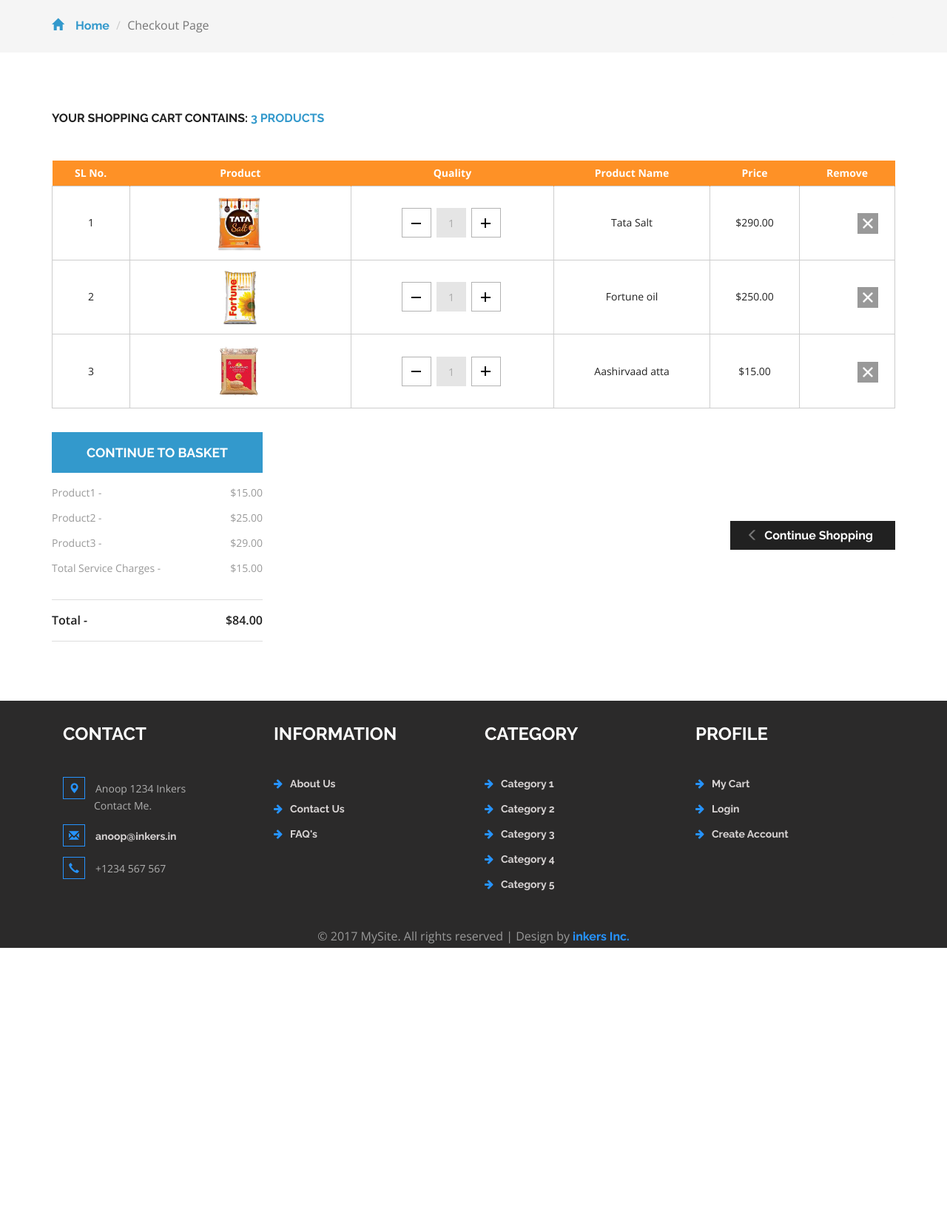
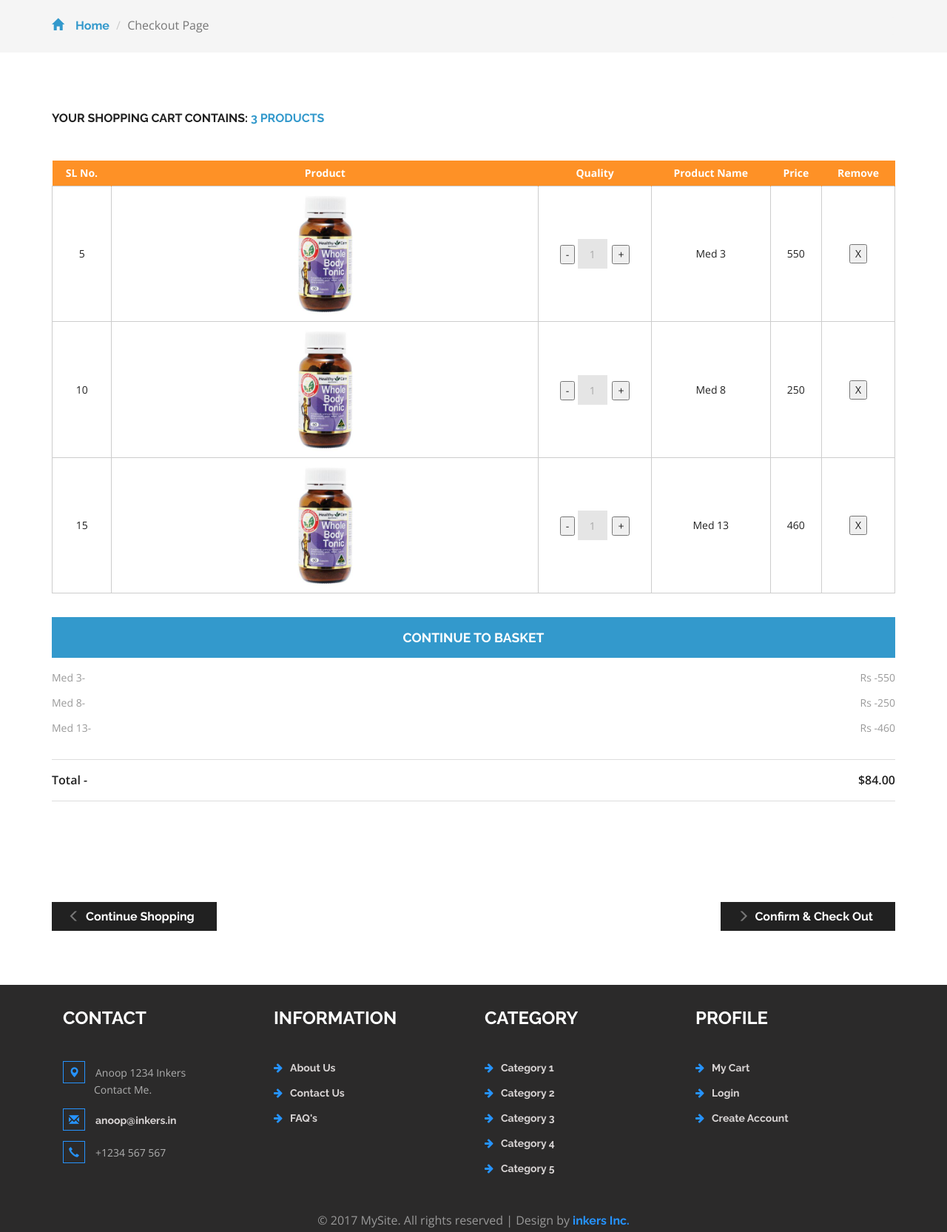
Before and after one commit to inkersgithub/Pharm, a PHP site: page /checkout.php in a window 1280 px wide. Shown: the part 207-1872 px from the top of the page at 74% size. Before the commit the page ends 1488 px from the top, so only its background shows below. Run offline with PHP 8.4, Linux system fonts and the light colour scheme; data comes from the database, SQL or seed files in the repository; some libraries are stand-ins or nearby versions.

Commit message:
For mubarak

```diff
--- /dev/null
+++ b/cartremove.php
@@ -0,0 +1,6 @@
+<?php
+
+echo $_POST['pid'] ."<br />";
+$message = $_POST['pid'];
+echo "<script type='text/javascript'>alert('$message');</script>";
+?>
--- a/checkout.php
+++ b/checkout.php
@@ -173,123 +173,101 @@ Smartphone Compatible web template, free webdesigns for Nokia, Samsung, LG, Sony
 							<th>Remove</th>
 						</tr>
 					</thead>
-					<tr class="rem1">
-						<td class="invert">1</td>
-						<td class="invert-image"><a href="single.html"><img src="images/1.png" alt=" " class="img-responsive" /></a></td>
+					<?php
+					$sql = mysqli_query($con, "SELECT productid FROM cart");
+					$row = mysqli_num_rows($sql);
+					while ($row = mysqli_fetch_array($sql)){
+					$sn=0;
+					$sn=$sn+1;
+					$pid=$row['productid'];
+
+
+					$sql2 = mysqli_query($con, "SELECT * FROM products where id = '" . $pid. "'") or die(mysql_error());
+					$result = mysqli_num_rows($sql2);
+					$result = mysqli_fetch_array($sql2);
+
+
+			echo    '<tr id="rem'.$row['productid'].'" class="rem1">
+						<td class="invert">'.$row['productid'].'</td>
+						<td class="invert-image"><a href="single.html"><img src="'.$result['image'].'" alt=" " class="img-responsive" /></a></td>
 						<td class="invert">
 							 <div class="quantity">
 								<div class="quantity-select">
-									<div class="entry value-minus">&nbsp;</div>
+									<button id="minus'.$row['productid'].'" value="plus'.$row['productid'].'" >-</button>
 									<div class="entry value"><span>1</span></div>
-									<div class="entry value-plus active">&nbsp;</div>
+									<button id="plus'.$row['productid'].'" value="minus'.$row['productid'].'" >+</button>
 								</div>
 							</div>
 						</td>
-						<td class="invert">Tata Salt</td>
-
-						<td class="invert">$290.00</td>
+						<td class="invert">'.$result['name'].'</td>
+						<p id="demo'.$row['productid'].'"></p>
+						<td class="invert">'.$result['price'].'</td>
 						<td class="invert">
 							<div class="rem">
-								<div class="close1"> </div>
-							</div>
-							<script>$(document).ready(function(c) {
-								$('.close1').on('click', function(c){
-									$('.rem1').fadeOut('slow', function(c){
-										$('.rem1').remove();
-									});
+								<button id="button'.$row['productid'].'" value="button'.$row['productid'].'" >X</button>
+								<script>
+								$("#button'.$row['productid'].'").on("click", function() {
+										var pid = document.getElementById("button'.$row['productid'].'").value;
+
+										$("#rem'.$row['productid'].'").fadeOut("slow", function(c){
+										$("#rem'.$row['productid'].'").remove();
+										$("#rem2'.$row['productid'].'").remove();
+										$.post("cartremove.php", { pid: pid },
+										function(data){
+										$("#demo'.$row['productid'].'").html(data);
+										});
 									});
 								});
-						   </script>
-						</td>
-					</tr>
-					<tr class="rem2">
-						<td class="invert">2</td>
-						<td class="invert-image"><a href="single.html"><img src="images/2.png" alt=" " class="img-responsive" /></a></td>
-						<td class="invert">
-							 <div class="quantity">
-								<div class="quantity-select">
-									<div class="entry value-minus">&nbsp;</div>
-									<div class="entry value"><span>1</span></div>
-									<div class="entry value-plus active">&nbsp;</div>
-								</div>
+								</script>
 							</div>
 						</td>
-						<td class="invert">Fortune oil</td>
+					</tr>';
 
-						<td class="invert">$250.00</td>
-						<td class="invert">
-							<div class="rem">
-								<div class="close2"> </div>
-							</div>
-							<script>$(document).ready(function(c) {
-								$('.close2').on('click', function(c){
-									$('.rem2').fadeOut('slow', function(c){
-										$('.rem2').remove();
-									});
-									});
-								});
-						   </script>
-						</td>
-					</tr>
-					<tr class="rem3">
-						<td class="invert">3</td>
-						<td class="invert-image"><a href="single.html"><img src="images/3.png" alt=" " class="img-responsive" /></a></td>
-						<td class="invert">
-							 <div class="quantity">
-								<div class="quantity-select">
-									<div class="entry value-minus">&nbsp;</div>
-									<div class="entry value"><span>1</span></div>
-									<div class="entry value-plus active">&nbsp;</div>
-								</div>
-							</div>
-						</td>
-						<td class="invert">Aashirvaad atta</td>
+					$sn+1;
 
-						<td class="invert">$15.00</td>
-						<td class="invert">
-							<div class="rem">
-								<div class="close3"> </div>
-							</div>
-							<script>$(document).ready(function(c) {
-								$('.close3').on('click', function(c){
-									$('.rem3').fadeOut('slow', function(c){
-										$('.rem3').remove();
-									});
-									});
-								});
-						   </script>
-						</td>
-					</tr>
-								<!--quantity-->
-									<script>
-									$('.value-plus').on('click', function(){
-										var divUpd = $(this).parent().find('.value'), newVal = parseInt(divUpd.text(), 10)+1;
-										divUpd.text(newVal);
-									});
+					}
+					?>
 
-									$('.value-minus').on('click', function(){
-										var divUpd = $(this).parent().find('.value'), newVal = parseInt(divUpd.text(), 10)-1;
-										if(newVal>=1) divUpd.text(newVal);
-									});
-									</script>
-								<!--quantity-->
+
+
+
+
 				</table>
 			</div>
 			<div class="checkout-left">
 				<div class="checkout-left-basket">
 					<h4>Continue to basket</h4>
 					<ul>
-						<li>Product1 <i>-</i> <span>$15.00 </span></li>
-						<li>Product2 <i>-</i> <span>$25.00 </span></li>
-						<li>Product3 <i>-</i> <span>$29.00 </span></li>
-						<li>Total Service Charges <i>-</i> <span>$15.00</span></li>
-						<li>Total <i>-</i> <span>$84.00</span></li>
+
+
+						<?php
+
+						$sql = mysqli_query($con, "SELECT productid FROM cart");
+						$row = mysqli_num_rows($sql);
+						while ($row = mysqli_fetch_array($sql)){
+						$pid=$row['productid'];
+						$sql2 = mysqli_query($con, "SELECT * FROM products where id = '" . $pid. "'") or die(mysql_error());
+						$result = mysqli_num_rows($sql2);
+						$result = mysqli_fetch_array($sql2);
+
+
+					    echo	'<li id="rem2'.$row['productid'].'">'.$result['name'].'<i>-</i> <span>Rs -'.$result['price'].'</span></li>';
+
+						}   ?>
+
+						<li id="" class="checkout-total" style="font-size: 1em;color: #212121;">Total <i>-</i> <span>$84.00</span></li>
 					</ul>
 				</div>
-				<div class="checkout-right-basket">
+
+				<div class="clearfix"> </div>
+			</div>
+			<div>
+				<div style="float:left" class="checkout-right-basket">
 					<a href="single.html"><span class="glyphicon glyphicon-menu-left" aria-hidden="true"></span>Continue Shopping</a>
 				</div>
-				<div class="clearfix"> </div>
+				<div class="checkout-right-basket">
+					<a href="single.html"><span class="glyphicon glyphicon-menu-right" aria-hidden="true"></span>Confirm & Check Out</a>
+				</div>
 			</div>
 		</div>
 	</div>
@@ -367,17 +345,8 @@ Smartphone Compatible web template, free webdesigns for Nokia, Samsung, LG, Sony
 			});
 	</script>
 <!-- //here ends scrolling icon -->
-<script src="js/minicart.min.js"></script>
-<script>
-	// Mini Cart
-	paypal.minicart.render({
-		action: '#'
-	});
 
-	if (~window.location.search.indexOf('reset=true')) {
-		paypal.minicart.reset();
-	}
-</script>
+
 <!-- main slider-banner -->
 <script src="js/skdslider.min.js"></script>
 <link href="css/skdslider.css" rel="stylesheet">
--- a/css/style.css
+++ b/css/style.css
@@ -1204,7 +1204,7 @@ td.invert-image a img {
 }
 .checkout-left-basket {
     float: left;
-    width: 25%;
+    width: 100%;
 }
 .checkout-right-basket{
 	float: right;
@@ -1213,7 +1213,7 @@ td.invert-image a img {
 .checkout-left-basket ul li span {
     float: right;
 }
-.checkout-left-basket ul li:nth-child(5) {
+.checkout-total{
     font-size: 1em;
     color: #212121;
     font-weight: 600;
--- a/index.php
+++ b/index.php
@@ -174,7 +174,7 @@ Smartphone Compatible web template, free webdesigns for Nokia, Samsung, LG, Sony
 	<!-- //top-header and slider -->
 	<!-- top-brands -->
 	<div class="top-brands">
-		<div class="container" style="margin-top: -100px;">
+		<div class="container" style="margin-top: -50px;">
 <!--		<h2>Top selling offers</h2>-->
 			<div class="grid_3 grid_5">
 				<div class="bs-example bs-example-tabs" role="tabpanel" data-example-id="togglable-tabs">
```
Also changed, not shown: beverages.php (+37 -22 lines), submit.php (+11 -1 lines).
